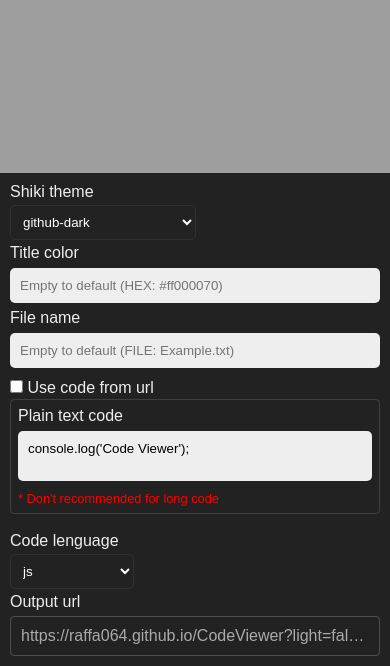
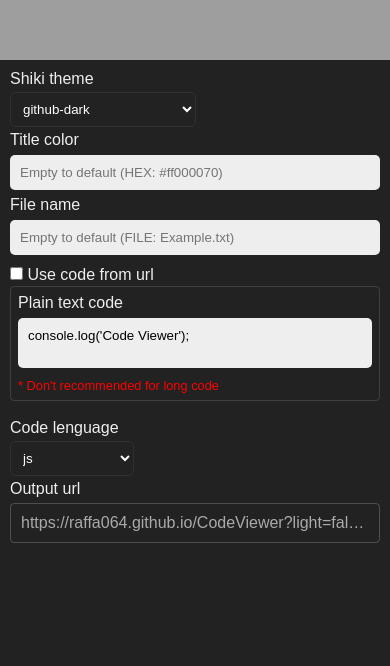
Before and after one commit to Raffa064/CodeViewer, a plain HTML site: page new.html in a window 390 px wide. Shown: the part 221-887 px from the top of the page. After the commit the page ends 844 px from the top, so only its background shows below. Drawn offline with Linux system fonts and the light colour scheme.

Commit message:
Changed new.html mobile preview size

```diff
--- a/new.html
+++ b/new.html
@@ -27,7 +27,7 @@
             background: #222;
             grid-template-areas: 'preview'
                 'editor';
-            grid-template-rows: .8fr 1fr;
+            grid-template-rows: .5fr 1fr;
             grid-template-columns: 1fr;
         }
 
```
